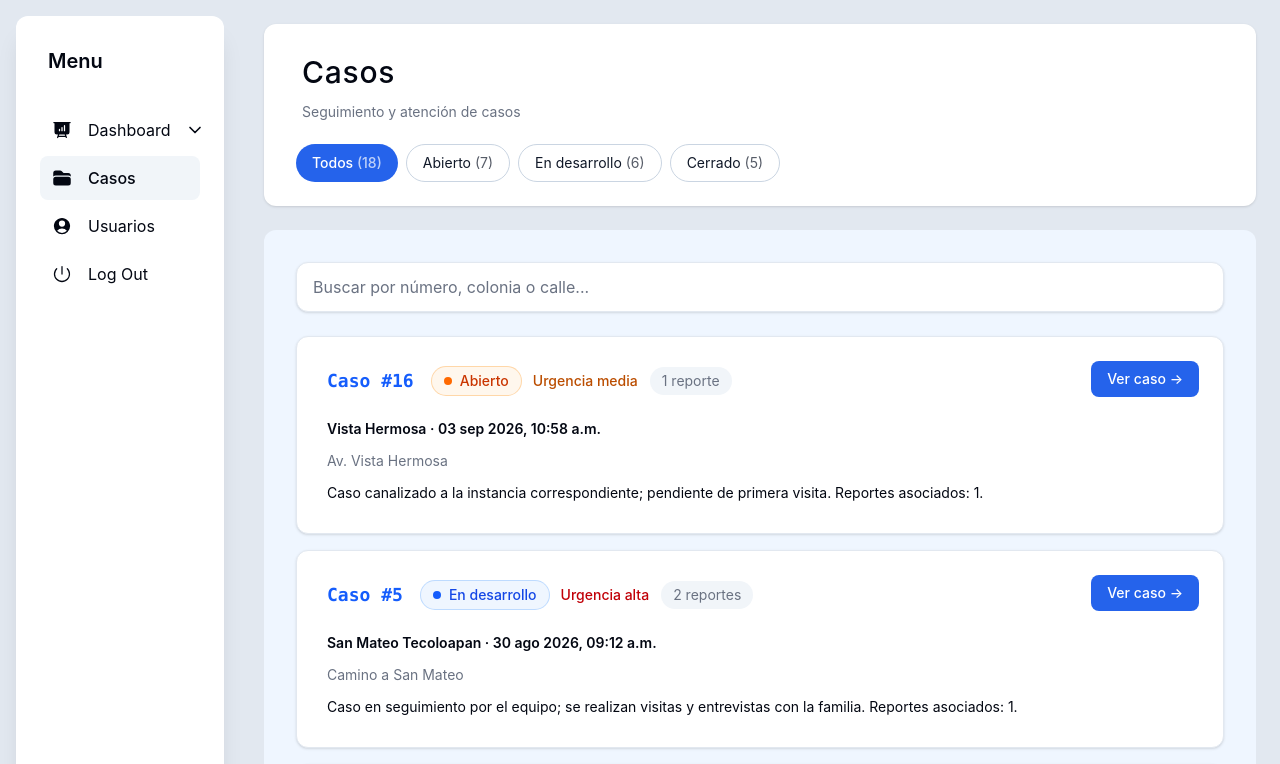
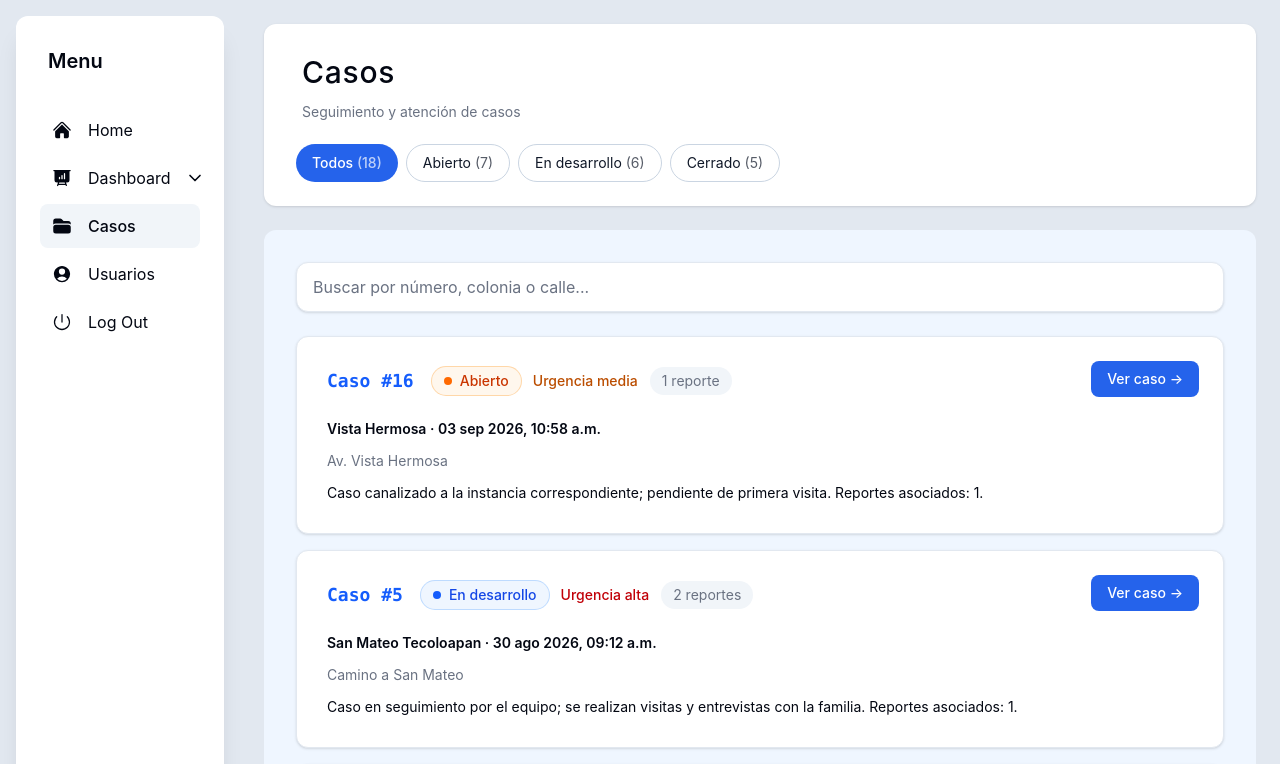
Before and after one commit to A01802689/Rieti, a React (Vite) app in the folder RietiDashboard/: page /case in a window 1280 px wide. Shown: the top 764 px of the page. Built offline with nearby package versions, Linux system fonts and the light colour scheme.

Commit message:
Updated Sidebear
Made button for returning to the main page in the side bar

```diff
--- a/RietiDashboard/src/components/ui/SideBar.tsx
+++ b/RietiDashboard/src/components/ui/SideBar.tsx
@@ -20,6 +20,15 @@ function DashboardIcon() {
                 d="M2.25 2.25a.75.75 0 000 1.5H3v10.5a3 3 0 003 3h1.21l-1.172 3.513a.75.75 0 001.424.474l.329-.987h8.418l.33.987a.75.75 0 001.422-.474l-1.17-3.513H18a3 3 0 003-3V3.75h.75a.75.75 0 000-1.5H2.25zm6.04 16.5l.5-1.5h6.42l.5 1.5H8.29zm7.46-12a.75.75 0 00-1.5 0v6a.75.75 0 001.5 0v-6zm-3 2.25a.75.75 0 00-1.5 0v3.75a.75.75 0 001.5 0V9zm-3 2.25a.75.75 0 00-1.5 0v1.5a.75.75 0 001.5 0v-1.5z"
                 clipRule="evenodd"
             />
+        </svg>
+    );
+}
+
+function HomeIcon() {
+    return (
+        <svg xmlns="http://www.w3.org/2000/svg" viewBox="0 0 24 24" fill="currentColor" aria-hidden="true" className="h-5 w-5">
+            <path d="M11.47 3.84a.75.75 0 011.06 0l8.69 8.69a.75.75 0 101.06-1.06l-8.689-8.69a2.25 2.25 0 00-3.182 0l-8.69 8.69a.75.75 0 001.061 1.06l8.69-8.69z" />
+            <path d="M12 5.432l8.159 8.159c.03.03.06.058.091.086v6.198c0 1.035-.84 1.875-1.875 1.875H15a.75.75 0 01-.75-.75v-4.5a.75.75 0 00-.75-.75h-3a.75.75 0 00-.75.75V21a.75.75 0 01-.75.75H5.625a1.875 1.875 0 01-1.875-1.875v-6.198a2.29 2.29 0 00.091-.086L12 5.43z" />
         </svg>
     );
 }
@@ -145,6 +154,14 @@ export default function SideBar() {
                     </div>
 
                     <nav className="flex min-w-0 flex-col gap-1 p-2 font-sans text-base font-normal font-clear">
+                        {/* Home */}
+                        <button type="button" onClick={() => goTo('/home')} className={`${itemBaseClass} ${activeClass('/home')}`}>
+                            <span className="mr-4 grid place-items-center">
+                                <HomeIcon />
+                            </span>
+                            Home
+                        </button>
+
                         {/* Dashboard dropdown */}
                         <div className="w-full">
                             <button
```
